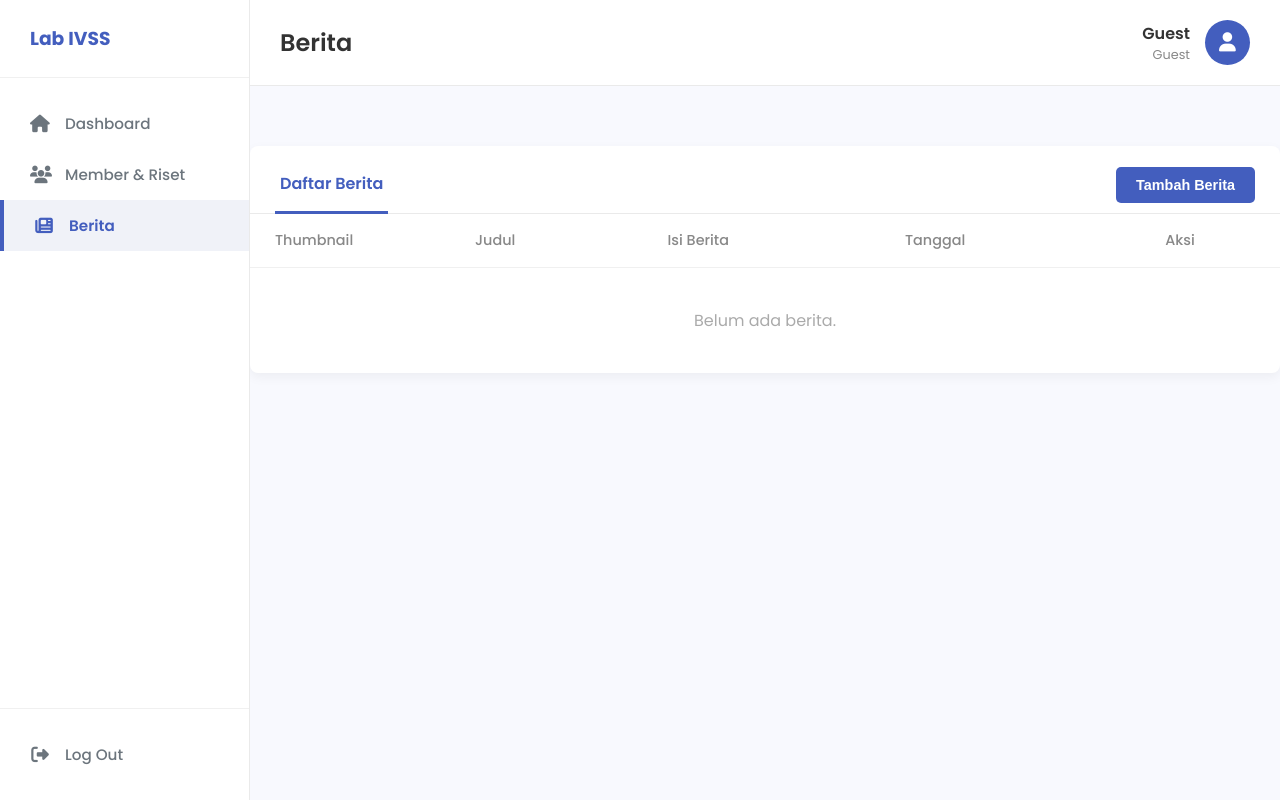
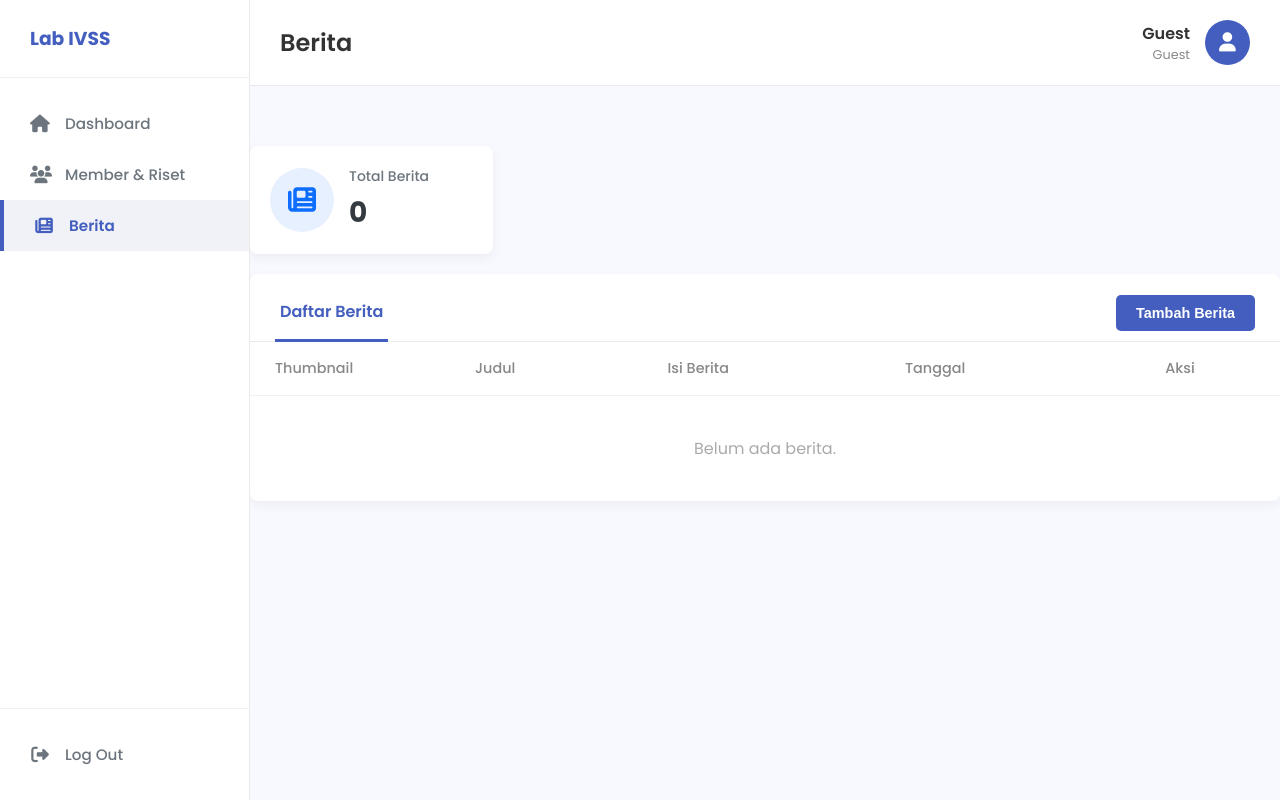
Before and after one commit to Olyvian/PBL_IVSS, a PHP site: page /pages/dashboard_admin_news.php in a window 1280 px wide. Run offline with PHP 8.4, Linux system fonts and the light colour scheme; data that the repository does not hold is empty; some libraries are stand-ins or nearby versions.

Commit message:
baru lagi

```diff
--- a/assets/css/style.css
+++ b/assets/css/style.css
@@ -360,3 +360,58 @@ table tr:last-child td {
 .btn-icon.btn-delete:hover {
     background-color: #fdeeee;
 }
+/* ===== CSS UNTUK KARTU DASHBOARD STATISTIK ===== */
+
+.dashboard-grid {
+    display: grid;
+    grid-template-columns: repeat(auto-fill, minmax(240px, 1fr));
+    gap: 20px;
+    margin-bottom: 20px;
+}
+
+.stat-card {
+    display: flex;
+    align-items: center;
+    background-color: #fff;
+    padding: 20px;
+    border-radius: 8px;
+    box-shadow: 0 4px 12px rgba(0, 0, 0, 0.05);
+    transition: all 0.3s ease;
+}
+
+.stat-card:hover {
+    transform: translateY(-5px);
+    box-shadow: 0 6px 16px rgba(0, 0, 0, 0.08);
+}
+
+.stat-icon {
+    font-size: 28px;
+    padding: 18px;
+    border-radius: 50%;
+    margin-right: 15px;
+    display: flex;
+    align-items: center;
+    justify-content: center;
+
+    /* Ganti warna ikon sesuai selera */
+    color: #0d6efd; /* Biru */
+    background-color: #e7f0ff; /* Biru muda */
+}
+
+.stat-info {
+    display: flex;
+    flex-direction: column;
+}
+
+.stat-title {
+    font-size: 14px;
+    color: #6c757d;
+    font-weight: 500;
+    margin-bottom: 5px;
+}
+
+.stat-number {
+    font-size: 28px;
+    font-weight: 700;
+    color: #343a40;
+}
--- a/pages/dashboard_admin_news.php
+++ b/pages/dashboard_admin_news.php
@@ -79,8 +79,34 @@ if (isset($_GET['delete'])) {
 $stmt = $pdo->query("SELECT * FROM news ORDER BY published_at DESC");
 $newsList = $stmt->fetchAll();
 
+// ===== TAMBAHAN PHP (Hitung Total Berita) =====
+$totalBerita = count($newsList);
+// ===============================================
+
 include_once __DIR__ . '/../includes/admin/header.php';
 ?>
+
+<div class="dashboard-grid">
+    <div class="stat-card">
+        <div class="stat-icon">
+            <i class="fa-solid fa-newspaper"></i>
+        </div>
+        <div class="stat-info">
+            <span class="stat-title">Total Berita</span>
+            <span class="stat-number"><?php echo $totalBerita; ?></span>
+        </div>
+    </div>
+    </div>
+<div class="card">
+
+    <div class="form-container" id="newsFormContainer">
+        </div>
+
+    <div class="card-body">
+        <table>
+            </table>
+    </div>
+</div>
 
 <div class="card">
     <div class="card-header">
```
